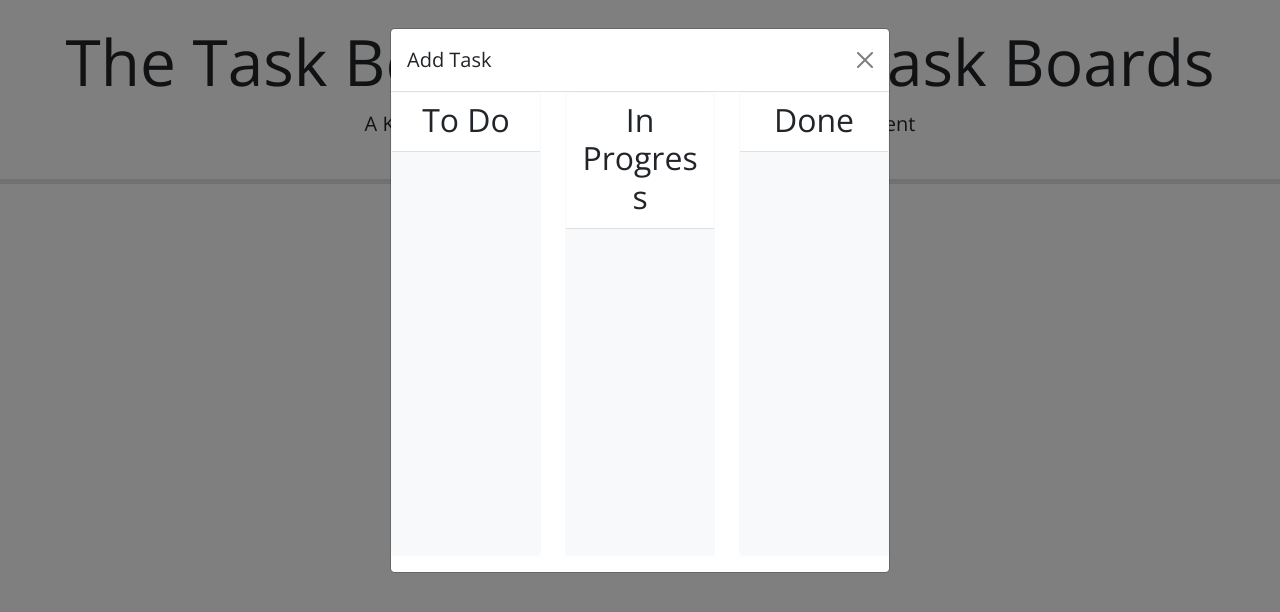
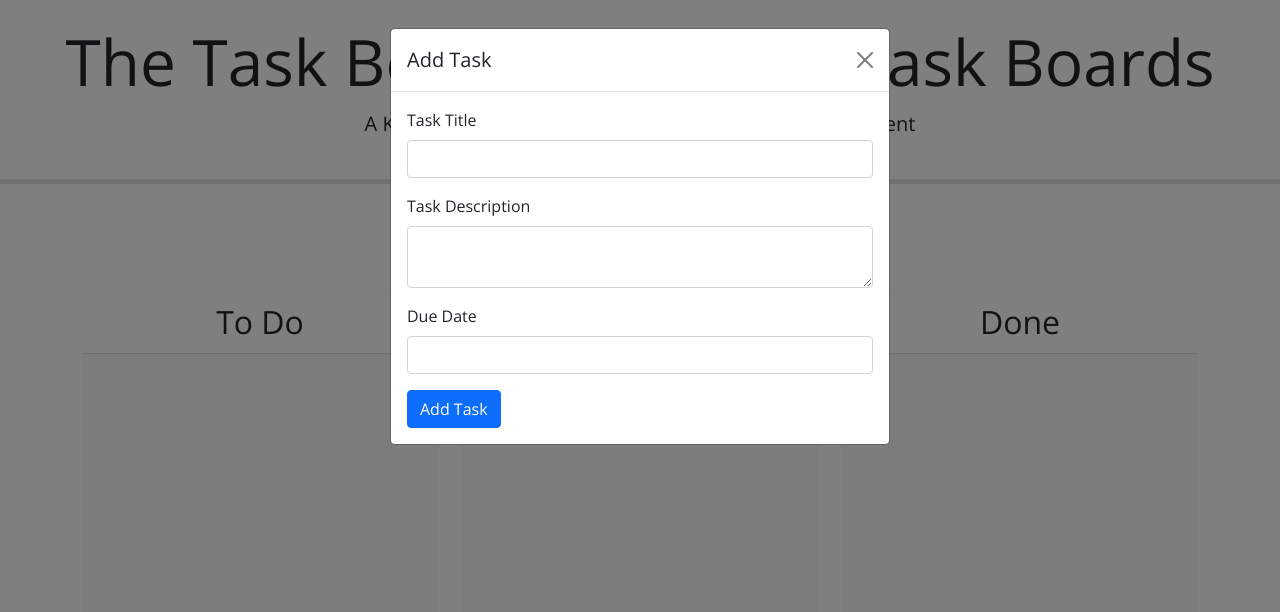
Before and after one commit to tuffythejeep/the-task-board-to-end-all-task-boards, a plain HTML site: page index.html in a window 1280 px wide. Both pictures are taken after a click on the button "Add Task". Drawn offline with nearby package versions, Linux system fonts and the light colour scheme.

Commit message:
altered my create task card and return of card

```diff
--- a/assets/js/script.js
+++ b/assets/js/script.js
@@ -11,17 +11,20 @@ function generateTaskId() {
 const taskId = generateTaskId();
 console.log(taskId);
 
-// Todo: create a function to create a task card
-function createTaskCard(taskId, taskTitle, taskDescription, taskDueDate) {
-  const taskCard = {
-    id: taskId,
-    title: taskTitle,
-    description: taskDescription,
-    dueDate: taskDueDate,
-  };
-
-  // The below will return the task card object
-  return taskCard;
+// Todo: create a function to create a task card and return it
+function createTaskCard(task) {
+  return `
+        <div class="card task-card" id="${task.id}" draggable="true">
+            <div class="card-header">
+                <h5 class="card-title">${task.title}</h5>
+                <button class="btn btn-danger btn-sm float-end delete-task" data-task-id="${task.id}">Delete</button>
+            </div>
+            <div class="card-body">
+                <p class="card-text">${task.description}</p>
+                <p class="card-text">Due: ${task.dueDate}</p>
+            </div>
+        </div>
+    `;
 }
 
 const newTaskCard = createTaskCard(
@@ -32,10 +35,6 @@ const newTaskCard = createTaskCard(
 );
 console.log(newTaskCard);
 // Output: should be { id: 'uniqueTaskId', title: 'Task Title', description: 'Task Description', dueDate: 'Due Date'}
-
-
-
-
 
 // Todo: create a function to render the task list and make cards draggable
 const tasks = [
@@ -73,8 +72,6 @@ taskCards.forEach((card) => {
   });
 });
 
-
-
 // Todo: create a function to handle adding a new task
 //function handleAddTask(event) {}
 function addTask(taskName) {
@@ -95,19 +92,13 @@ function addTask(taskName) {
   renderTaskList();
 }
 
-
-
 // Todo: create a function to handle deleting a task
 //function handleDeleteTask(event) {}
 
 // Function to delete a task
 function deleteTask(taskId) {
-    tasks = tasks.filter(task => task.id !== taskId); // Assuming tasks is your array of tasks
+  tasks = tasks.filter((task) => task.id !== taskId); // Assuming tasks is your array of tasks
 }
-
-
-
-
 
 // Todo: create a function to handle dropping a task into a new status lane
 function handleDrop(event, ui) {}
--- a/index.html
+++ b/index.html
@@ -1,15 +1,27 @@
 <!DOCTYPE html>
 <html lang="en">
-
   <head>
     <meta charset="UTF-8" />
     <meta name="viewport" content="width=device-width, initial-scale=1.0" />
     <meta http-equiv="X-UA-Compatible" content="ie=edge" />
-  <link rel="stylesheet" href="https://cdn.jsdelivr.net/npm/bootstrap@5.1.3/dist/css/bootstrap.min.css" />
-  <link rel="stylesheet" href="https://use.fontawesome.com/releases/v5.8.1/css/all.css"
-    integrity="sha384-50oBUHEmvpQ+1lW4y57PTFmhCaXp0ML5d60M1M7uH2+nqUivzIebhndOJK28anvf" crossorigin="anonymous" />
-  <link href="https://fonts.googleapis.com/css?family=Open+Sans&display=swap" rel="stylesheet" />
-  <link rel="stylesheet" href="https://code.jquery.com/ui/1.12.1/themes/base/jquery-ui.css" />
+    <link
+      rel="stylesheet"
+      href="https://cdn.jsdelivr.net/npm/bootstrap@5.1.3/dist/css/bootstrap.min.css"
+    />
+    <link
+      rel="stylesheet"
+      href="https://use.fontawesome.com/releases/v5.8.1/css/all.css"
+      integrity="sha384-50oBUHEmvpQ+1lW4y57PTFmhCaXp0ML5d60M1M7uH2+nqUivzIebhndOJK28anvf"
+      crossorigin="anonymous"
+    />
+    <link
+      href="https://fonts.googleapis.com/css?family=Open+Sans&display=swap"
+      rel="stylesheet"
+    />
+    <link
+      rel="stylesheet"
+      href="https://code.jquery.com/ui/1.12.1/themes/base/jquery-ui.css"
+    />
 
     <link rel="stylesheet" href="./assets/css/style.css" />
     <!-- Link the DayJS library -->
@@ -34,17 +46,76 @@
     </header>
     <div class="container">
       <div class="text-center mb-5">
-      <button class="btn btn-success" data-bs-toggle="modal" data-bs-target="#formModal">Add Task</button>
+        <button
+          class="btn btn-success"
+          data-bs-toggle="modal"
+          data-bs-target="#formModal"
+        >
+          Add Task
+        </button>
       </div>
       <!-- Todo: Create a modal with a form to add tasks -->
-<div class="modal fade" id="formModal" tabindex="-1" aria-labelledby="formModalLabel" aria-hidden="true">
+      <div
+        class="modal fade"
+        id="formModal"
+        tabindex="-1"
+        aria-labelledby="formModalLabel"
+        aria-hidden="true"
+      >
         <div class="modal-dialog">
           <div class="modal-content">
             <div class="modal-header">
               <h5 class="modal-title" id="formModalLabel">Add Task</h5>
-        <button type="button" class="btn-close" data-bs-dismiss="modal" aria-label="Close"></button>
+              <button
+                type="button"
+                class="btn-close"
+                data-bs-dismiss="modal"
+                aria-label="Close"
+              ></button>
             </div>
-
+            <div class="modal-body">
+              <form id="task-form">
+                <div class="mb-3">
+                  <label for="task-title" class="form-label">Task Title</label>
+                  <input
+                    type="text"
+                    class="form-control"
+                    id="task-title"
+                    required
+                  />
+                </div>
+                <div class="mb-3">
+                  <label for="task-description" class="form-label"
+                    >Task Description</label
+                  >
+                  <textarea
+                    class="form-control"
+                    id="task-description"
+                    required
+                  ></textarea>
+                </div>
+                <div class="mb-3">
+                  <label for="task-due-date" class="form-label">Due Date</label>
+                  <input
+                    type="text"
+                    class="form-control"
+                    id="task-due-date"
+                    required
+                  />
+                </div>
+                <button
+                  type="button"
+                  class="btn btn-primary"
+                  id="save-task"
+                  data-bs-dismiss="modal"
+                >
+                  Add Task
+                </button>
+              </form>
+            </div>
+          </div>
+        </div>
+      </div>
       <div class="row swim-lanes text-center justify-content-between">
         <div class="col-12 col-lg-4 d-flex">
           <div id="to-do" class="card border-light mb-3 lane flex-grow-1">
@@ -79,15 +150,19 @@
       </div>
     </div>
 
-  <script src="https://cdn.jsdelivr.net/npm/bootstrap@5.1.3/dist/js/bootstrap.bundle.min.js"
+    <script
+      src="https://cdn.jsdelivr.net/npm/bootstrap@5.1.3/dist/js/bootstrap.bundle.min.js"
       integrity="sha384-ka7Sk0Gln4gmtz2MlQnikT1wXgYsOg+OMhuP+IlRH9sENBO0LRn5q+8nbTov4+1p"
-    crossorigin="anonymous"></script>
+      crossorigin="anonymous"
+    ></script>
     <script src="https://code.jquery.com/jquery-3.4.1.min.js"></script>
     <script src="https://code.jquery.com/ui/1.13.1/jquery-ui.min.js"></script>
-  <script src="https://cdn.jsdelivr.net/npm/dayjs@1.11.3/dayjs.min.js"
-    integrity="sha256-iu/zLUB+QgISXBLCW/mcDi/rnf4m4uEDO0wauy76x7U=" crossorigin="anonymous"></script>
+    <script
+      src="https://cdn.jsdelivr.net/npm/dayjs@1.11.3/dayjs.min.js"
+      integrity="sha256-iu/zLUB+QgISXBLCW/mcDi/rnf4m4uEDO0wauy76x7U="
+      crossorigin="anonymous"
+    ></script>
 
     <script src="./assets/js/script.js"></script>
   </body>
-
 </html>
```
Lines whose indentation alone changed are shown as unchanged.
